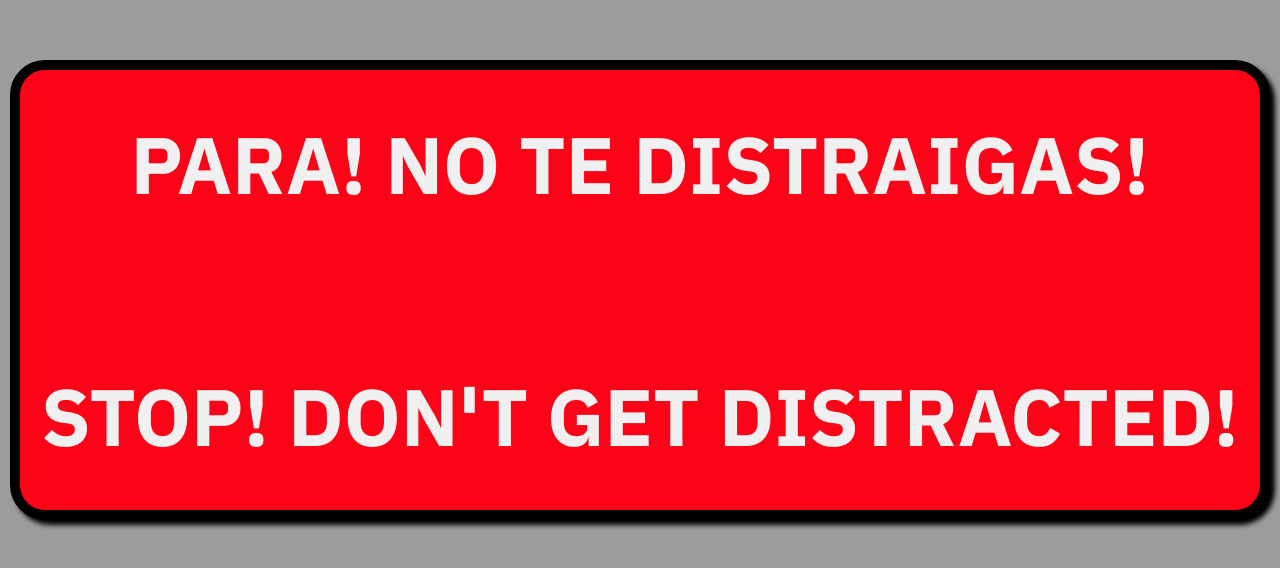
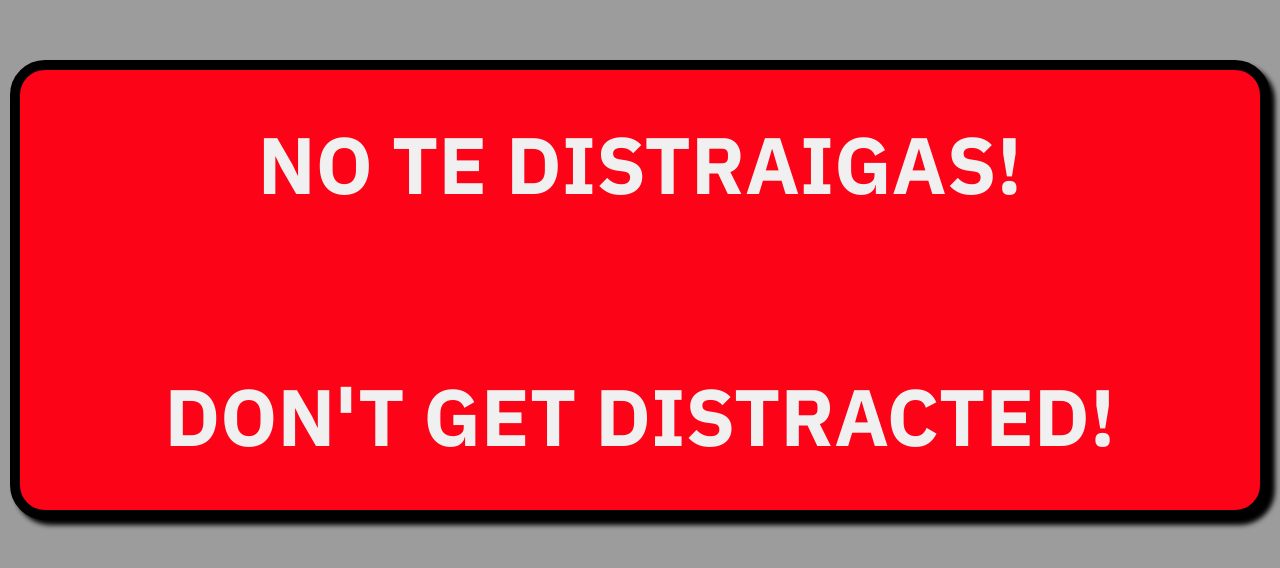
Before and after one commit to marco-tav/blocked-site, a plain HTML site: page index.html in a window 1280 px wide. Shown: the part 110-678 px from the top of the page. Drawn offline with Linux system fonts and the light colour scheme.

Commit message:
Remove 'stop' word from text

```diff
--- a/index.html
+++ b/index.html
@@ -12,8 +12,8 @@
 
   <body>
     <div>
-      <p>PARA! NO TE DISTRAIGAS!</p>
-      <p>STOP! DON'T GET DISTRACTED!</p>
+      <p>NO TE DISTRAIGAS!</p>
+      <p>DON'T GET DISTRACTED!</p>
     </div>
   </body>
 </html>
--- a/styles/styles.css
+++ b/styles/styles.css
@@ -104,7 +104,7 @@ p {
   font-weight: bold;
 }
 
-@media only screen and (max-width: 1260px) {
+@media only screen and (max-width: 1200px) {
   p {
     font-size: 4rem;
   }
```
